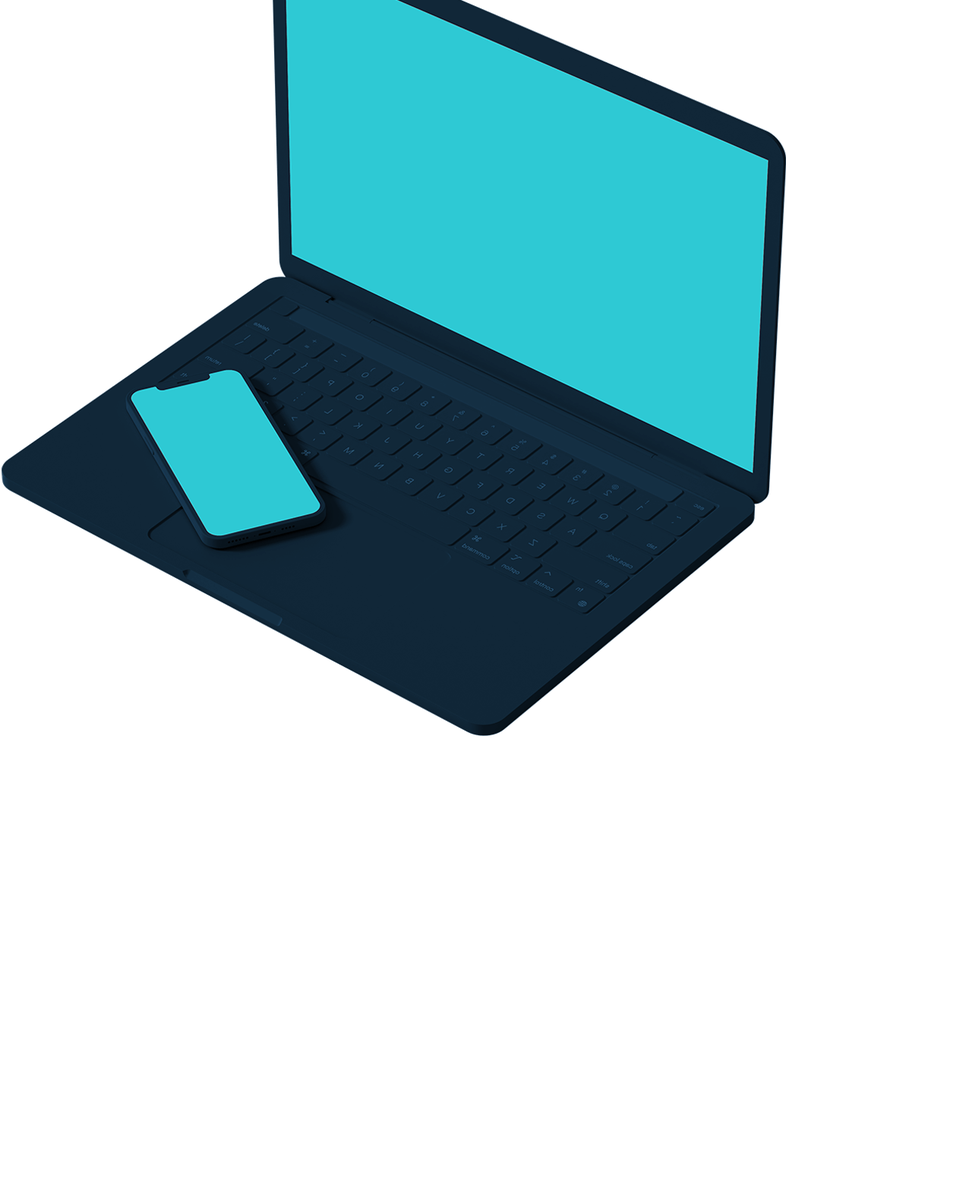
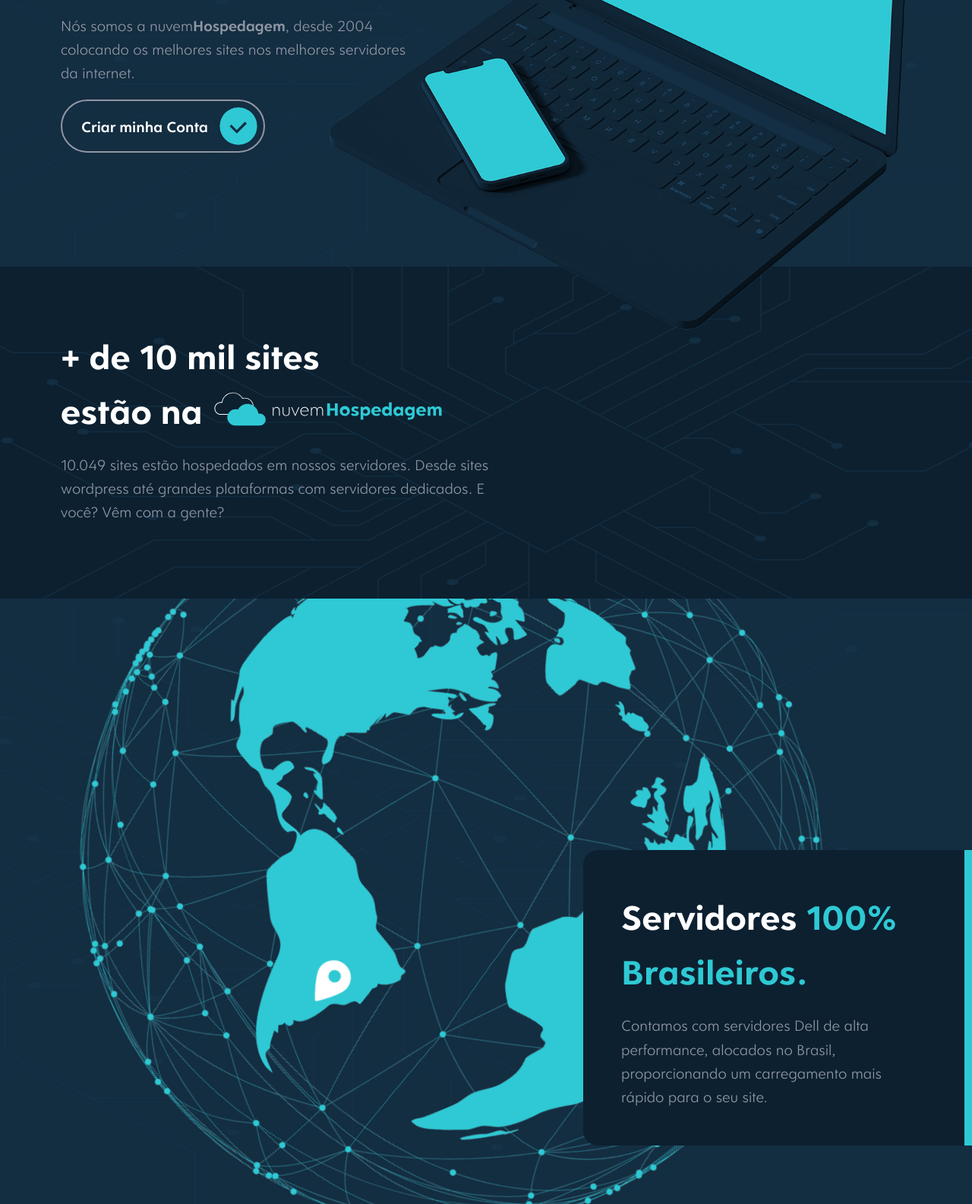
Before and after one commit to eduardolecdt/nuvem-hospedagem, a plain HTML site: page index.html in a window 1280 px wide. Shown: the part 441-2026 px from the top of the page at 76% size. Before the commit the page ends 1421 px from the top, so only its background shows below. Drawn offline with Linux system fonts and the light colour scheme.

Commit message:
Partes sites

```diff
--- a/assets/css/global/normalize.css
+++ b/assets/css/global/normalize.css
@@ -20,13 +20,13 @@
   line-height: 1.15;
   -webkit-text-size-adjust: 100%;
   -webkit-tap-highlight-color: transparent;
-  background-color: #ffffff;
+  background-color: #132D41;
 }
 
 body {
   margin: 0;
   -webkit-tap-highlight-color: rgba(0, 0, 0, 0);
-  background-color: #ffffff;
+  background-color: #132D41;
 }
 
 main {
@@ -145,7 +145,7 @@
 
 ::selection {
   color: #ffffff;
-  background-color: #8690A4;
+  background-color: #2EC9D4;
 }
 
 h1,h2,h3,h4,h5,h6 {
--- a/assets/css/global/scrollbar.css
+++ b/assets/css/global/scrollbar.css
@@ -5,12 +5,12 @@
 */
 
 html {
-  scrollbar-color: #F7F7F7 #4C5D68;
+  scrollbar-color: #132D41 #2EC9D4;
   scrollbar-width: thin;
 }
 
 ::-webkit-scrollbar-track {
-  background-color: #F7F7F7;
+  background-color: #132D41;
   width: 4px;
   height: 4px;
   border-radius: 10px;
@@ -23,7 +23,7 @@
 }
 
 ::-webkit-scrollbar-thumb {
-  background-color: #4C5D68;
+  background-color: #2EC9D4;
   width: 4px;
   height: 4px;
   border-radius: 10px;
--- a/assets/css/pages/index/index.css
+++ b/assets/css/pages/index/index.css
@@ -13,6 +13,7 @@
 
 /* Partials */
 
+@import './partials/sectionLoading.css';
 @import './partials/header.css';
 @import './partials/sectionBeneficios.css';
 @import './partials/sectionDepoimentos.css';
--- a/assets/css/pages/index/partials/header.css
+++ b/assets/css/pages/index/partials/header.css
@@ -5,7 +5,83 @@
 */
 
 header {
-  opacity: 1;
+  display: flex;
+  align-items: center;
+  justify-content: flex-start;
+  width: 100%;
+  background-image: url('../../../../../files/images/linhas-tecnologicas-1.png');
+  background-size: cover;
+  background-position: center;
+  background-repeat: no-repeat;
+}
+
+/* Texto */
+
+header .texto {
+  display: flex;
+  flex-direction: column;
+  align-items: flex-start;
+  justify-content: center;
+  width: 50%;
+  padding: 150px 80px;
+}
+
+header .texto h1 {
+  font-family: var(--fonte-bold);
+  font-size: clamp(1.5rem, 5vw, 3rem);
+  line-height: 1.5;
+  color: var(--cor-branco);
+}
+
+header .texto p {
+  font-family: var(--fonte-light);
+  font-size: clamp(1rem, 5vw, 1.3rem);
+  line-height: 1.5;
+  color: var(--cor-texto);
+  padding: 20px 0;
+}
+
+header .texto p span {
+  font-family: var(--fonte-demibold);
+}
+
+header .texto button {
+  display: flex;
+  align-items: center;
+  justify-content: center;
+  font-family: var(--fonte-demibold);
+  font-size: clamp(1rem, 5vw, 1.3rem);
+  line-height: 1.5;
+  color: var(--cor-branco);
+  padding: 8px 8px 8px 25px;
+  border-radius: 50px;
+  border: 2px solid var(--cor-texto);
+  background-color: transparent;
+  transition: all 0.3s;
+}
+
+header .texto button img {
+  pointer-events: none;
+  width: 50px;
+  height: 50px;
+  min-height: 50px;
+  min-width: 50px;
+  border-radius: 50%;
+  margin: 0 0 0 15px;
+}
+
+header .texto button:hover {
+  border: 2px solid var(--cor-principal);
+  color: var(--cor-principal);
+}
+
+/* Imagem */
+
+header img.notebook {
+  position: absolute;
+  width: 60%;
+  right: 80px;
+  bottom: -10%;
 }
 
 /*
--- a/assets/css/pages/index/partials/sectionBeneficios.css
+++ b/assets/css/pages/index/partials/sectionBeneficios.css
@@ -5,7 +5,23 @@
 */
 
 section.beneficios {
-  display: none;
+  display: flex;
+  align-items: center;
+  justify-content: flex-start;
+  width: 100%;
+  background: var(--cor-secundaria-3);
+  background-image: url('../../../../../files/images/linhas-tecnologicas-3.png');
+  background-size: cover;
+  background-position: center;
+  background-repeat: no-repeat;
+}
+
+section.beneficios .itens {
+  display: flex;
+  flex-direction: column;
+  align-items: flex-start;
+  justify-content: center;
+  width: 60%;
 }
 
 /*
--- /dev/null
+++ b/assets/css/pages/index/partials/sectionLoading.css
@@ -0,0 +1,18 @@
+/*
+
+INDEX > SECTION.loading
+
+*/
+
+section.loading {
+  display: none;
+}
+
+/*
+
+Responsivo
+
+*/
+
+@media screen and (max-width: 1000px) {
+}
--- a/assets/css/pages/index/partials/sectionServidores.css
+++ b/assets/css/pages/index/partials/sectionServidores.css
@@ -5,7 +5,69 @@
 */
 
 section.servidores {
-  display: none;
+  display: flex;
+  position: relative;
+  overflow: hidden;
+  min-height: 100vh;
+  background-image: url('../../../../../files/images/linhas-tecnologicas-4.png');
+  background-size: cover;
+  background-position: center;
+  background-repeat: no-repeat;
+}
+
+section.servidores img.mundo {
+  position: absolute;
+  left: 80px;
+  bottom: -50px;
+  width: 80%;
+  animation: mundoMovendo 60s infinite linear;
+}
+
+@keyframes mundoMovendo {
+  0% {
+    transform: rotate(0deg) scale(1);
+  }
+  50% {
+    transform: rotate(180deg) scale(0.9);
+  }
+  100% {
+    transform: rotate(360deg) scale(1);
+  }
+}
+
+section.servidores .quadro {
+  display: flex;
+  flex-direction: column;
+  align-items: flex-start;
+  justify-content: center;
+  width: 40%;
+  background-color: var(--cor-secundaria-3);
+  border-radius: 20px 0 0 20px;
+  border-right: 10px solid var(--cor-principal);
+  padding: 50px 80px 50px 50px;
+  position: absolute;
+  bottom: 10%;
+  right: 0;
+  z-index: 2;
+}
+
+section.servidores .quadro h2 {
+  font-family: var(--fonte-bold);
+  font-size: clamp(1.5rem, 5vw, 3rem);
+  line-height: 1.5;
+  color: var(--cor-branco);
+}
+
+section.servidores .quadro h2 span {
+  color: var(--cor-principal);
+}
+
+section.servidores .quadro p {
+  font-family: var(--fonte-light);
+  font-size: clamp(1rem, 5vw, 1.3rem);
+  line-height: 1.5;
+  color: var(--cor-texto);
+  padding: 20px 0 0 0;
 }
 
 /*
--- a/assets/css/pages/index/partials/sectionSites.css
+++ b/assets/css/pages/index/partials/sectionSites.css
@@ -5,7 +5,47 @@
 */
 
 section.sites {
-  display: none;
+  display: flex;
+  align-items: center;
+  justify-content: flex-start;
+  width: 100%;
+  background-color: var(--cor-secundaria-3);
+  background-image: url('../../../../../files/images/linhas-tecnologicas-2.png');
+  background-size: cover;
+  background-position: center;
+  background-repeat: no-repeat;
+}
+
+section.sites .texto {
+  display: flex;
+  flex-direction: column;
+  align-items: flex-start;
+  justify-content: center;
+  width: 60%;
+  padding: 80px;
+}
+
+section.sites .texto h2 {
+  display: flex;
+  align-items: center;
+  font-family: var(--fonte-bold);
+  font-size: clamp(1.5rem, 5vw, 3rem);
+  line-height: 1.5;
+  color: var(--cor-branco);
+}
+
+section.sites .texto h2 img {
+  width: 100%;
+  max-width: 300px;
+  margin: 0 0 0 15px;
+}
+
+section.sites .texto p {
+  font-family: var(--fonte-light);
+  font-size: clamp(1rem, 5vw, 1.3rem);
+  line-height: 1.5;
+  color: var(--cor-texto);
+  padding: 20px 0;
 }
 
 /*
--- a/index.html
+++ b/index.html
@@ -182,16 +182,15 @@
       </button>
     </div>
     <!-- Imagem -->
-    <div class="imagem">
-      <img src="./files/images/index/notebook-celular-header.png">
-    </div>
+    <img class="notebook" src="./files/images/index/notebook-celular-header.png">
   </header>
 
 
   <!-- section > sites -->
   <section class="sites" name="sites" id="sites">
     <div class="texto">
-      <h2>+ de 10 mil sites estão na <img src="./files/images/logo-nuvem-hospedagem-branco.svg"></h2>
+      <h2>+ de 10 mil sites</h2>
+      <h2>estão na <img src="./files/images/logo-nuvem-hospedagem-branco.svg"></h2>
       <p>10.049 sites estão hospedados em nossos servidores. Desde sites wordpress até grandes plataformas com servidores dedicados. E você? Vêm com a gente?</p>
     </div>
   </section>
@@ -200,7 +199,7 @@
   <!-- section > servidores -->
   <section class="servidores" name="servidores" id="servidores">
     <!-- Imagem -->
-    <img src="./files/images/index/mundo.png">
+    <img class="mundo" src="./files/images/index/mundo.png">
     <!-- Quadro -->
     <div class="quadro">
       <h2>Servidores <span>100% Brasileiros.</span></h2>
```
